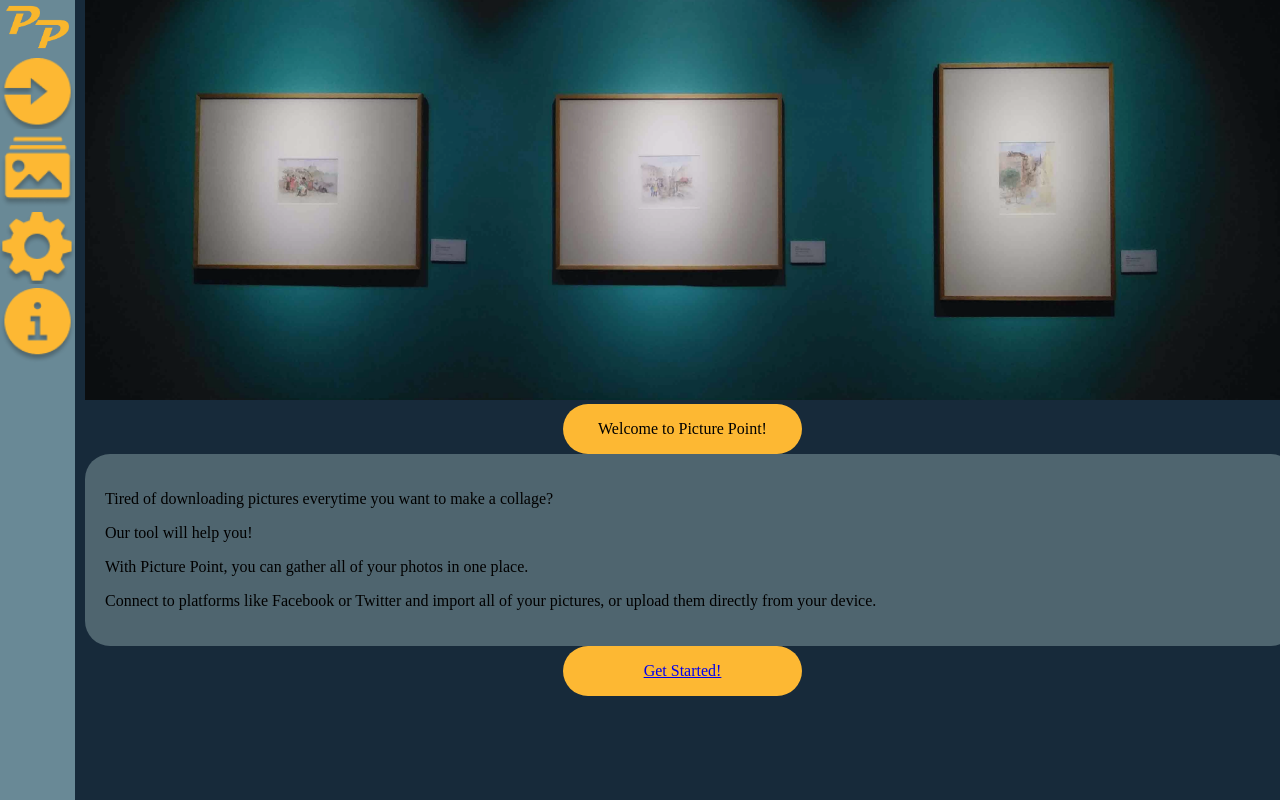
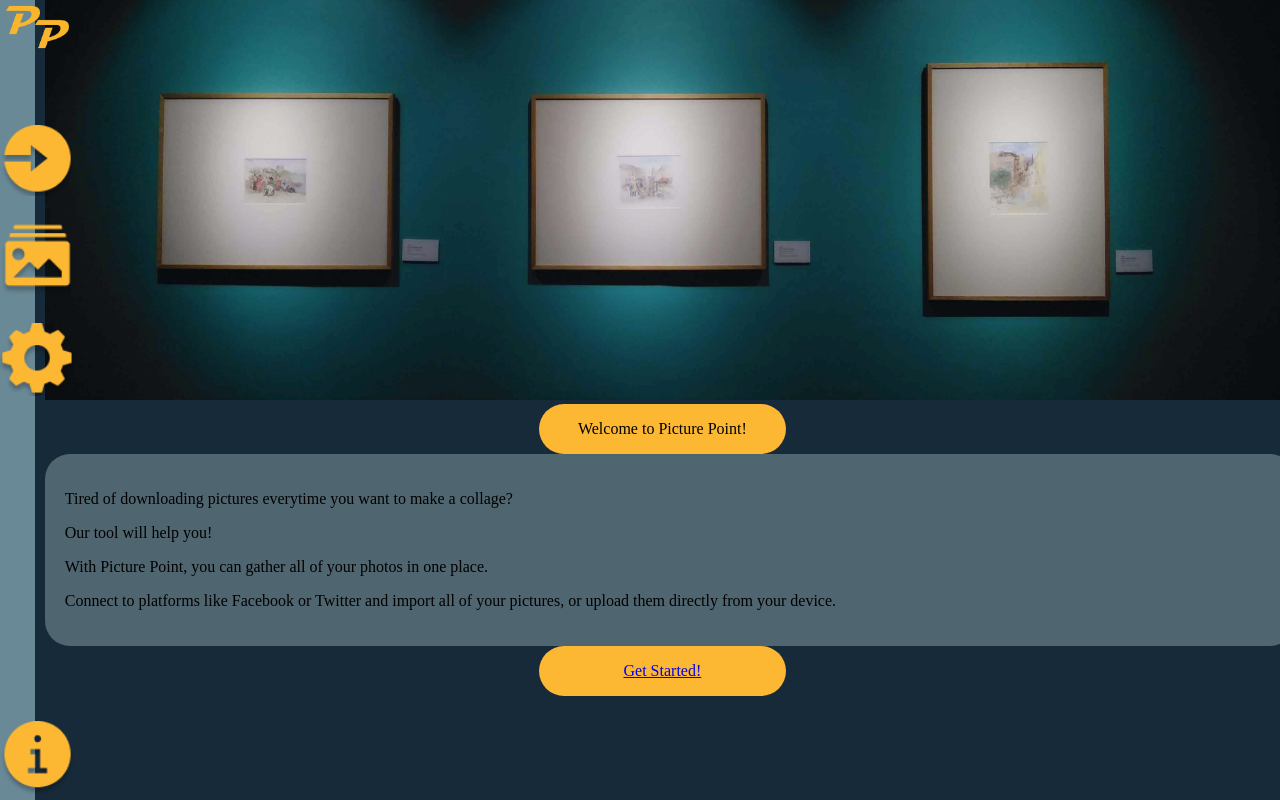
Before and after one commit to DxxxAce/Picture-Point, a PHP site: page /html/index.html in a window 1280 px wide. Run offline with PHP 8.4, Linux system fonts and the light colour scheme.

Commit message:
Better menu bar

```diff
--- a/css/index.css
+++ b/css/index.css
@@ -33,9 +33,8 @@ body {
   }
   .menu {
     background-color: #698996;
-    text-align: justify;
     height: 100vh;
-    width: auto;
+    width: 4vw;
   }
   .container {
     display: flex;
@@ -46,6 +45,23 @@ body {
 	flex-direction: column;
 	justify-content: left;
   }
+.logo{
+    position: absolute;
+    top: 0;
+}
 .info{
-  align-items: flex-end;
+  position: absolute;
+  bottom: 0px;
 }
+.login{
+  position: absolute;
+  bottom: 600px;
+}
+.gallery{
+  position: absolute;
+  bottom: 500px;
+}
+.settings{
+  position: absolute;
+  bottom: 400px;
+}
```
Also changed, not shown: css/information.css (+21 -2 lines).
